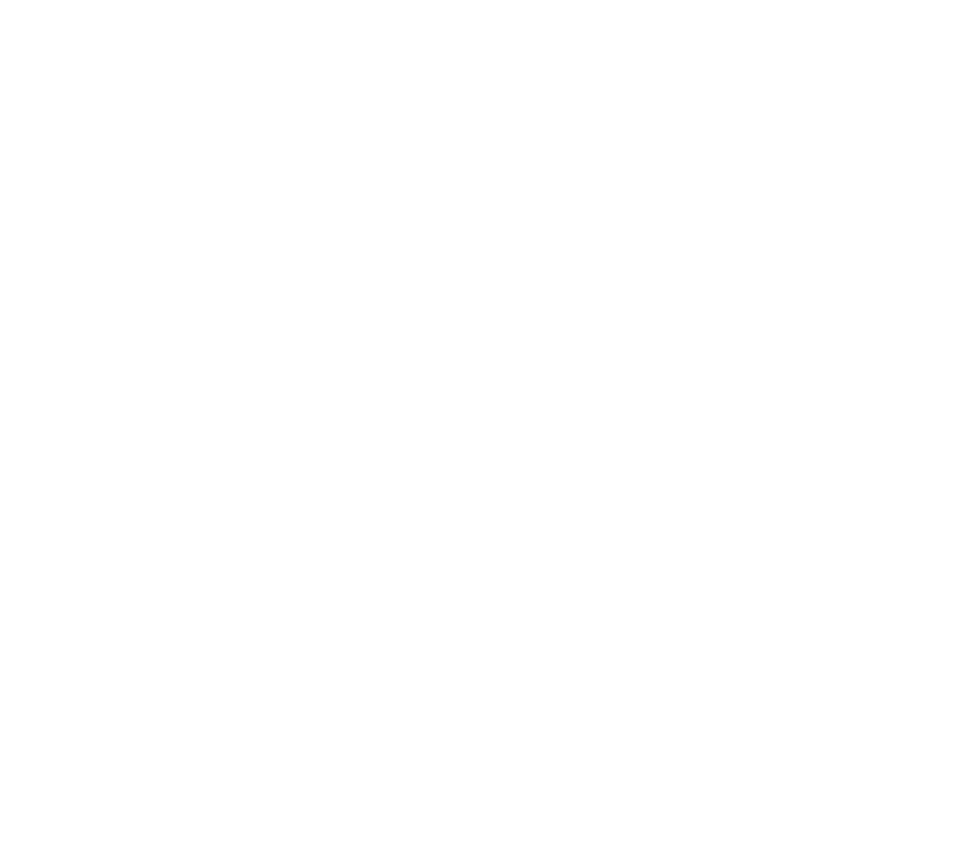
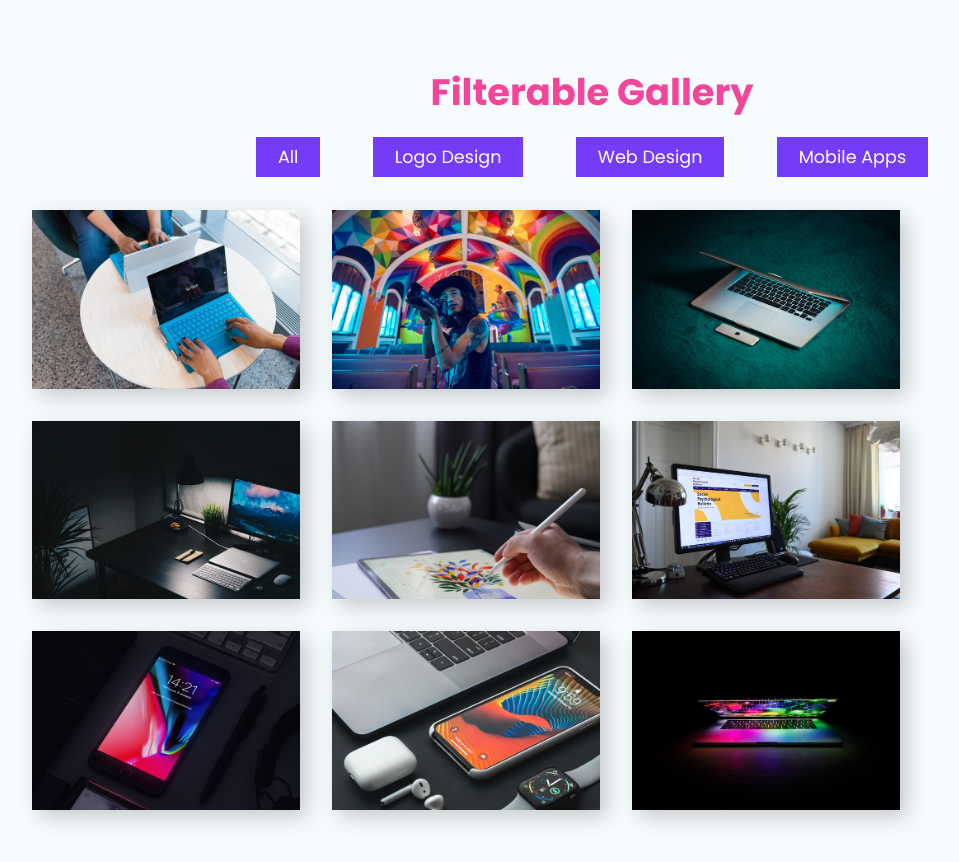
Before and after one commit to JogiAnditya/filtereable-portfolio, a plain HTML site: page index.html in a window 1280 px wide. Shown: the whole page, without its empty margins (48-1007 px from the left). Before the commit the page ends 800 px from the top, so only its background shows below. Drawn offline with Linux system fonts and the light colour scheme.

Commit message:
2nd-commit

```diff
--- a/app.js
+++ b/app.js
@@ -0,0 +1,22 @@
+
+    const buttons = document.querySelectorAll('.btn');
+    const storeImages = document.querySelectorAll('.store-item');
+
+    buttons.forEach((button) => {
+        button.addEventListener('click', (e) => {
+            e.preventDefault();
+            const filter = e.target.dataset.filter;
+
+            storeImages.forEach((item) => {
+                if (filter === 'all') {
+                    item.style.display = 'block';
+                } else {
+                    if (item.classList.contains(filter)) {
+                        item.style.display = 'block';
+                    } else {
+                        item.style.display = 'none';
+                    };
+                };
+            });
+        });
+    });
--- a/index.html
+++ b/index.html
@@ -8,7 +8,44 @@
     <link rel="stylesheet" href="style.css">
 </head>
 <body>
-
+    <div class="container">
+        <h2>Filterable Gallery</h2>
+        <div class="menu">
+            <a href="#" class="btn" data-filter="all">All</a>
+            <a href="#" class="btn" data-filter="logo">Logo Design</a>
+            <a href="#" class="btn" data-filter="web">Web Design</a>
+            <a href="#" class="btn" data-filter="mobile">Mobile Apps</a>
+        </div>
+        <div class="box" id="store-items">
+            <div class="store-item logo">
+                <img src="img/logo1.jpg" alt="logo1" class="store-img">
+            </div>
+            <div class="store-item logo">
+                <img src="img/logo2.jpg" alt="logo1" class="store-img">
+            </div>
+            <div class="store-item logo">
+                <img src="img/logo3.jpg" alt="logo1" class="store-img">
+            </div>
+            <div class="store-item web">
+                <img src="img/web1.jpg" alt="web1" class="store-img">
+            </div>
+            <div class="store-item web">
+                <img src="img/web2.jpg" alt="web1" class="store-img">
+            </div>
+            <div class="store-item web">
+                <img src="img/web3.jpg" alt="web1" class="store-img">
+            </div>
+            <div class="store-item mobile">
+                <img src="img/mobile1.jpg" alt="mobile1" class="store-img">
+            </div>
+            <div class="store-item mobile">
+                <img src="img/mobile2.jpg" alt="mobile1" class="store-img">
+            </div>
+            <div class="store-item mobile">
+                <img src="img/mobile3.jpg" alt="mobile1" class="store-img">
+            </div>
+        </div>
+    </div>
 
     <script src="app.js"></script>
 </body>
--- a/style.css
+++ b/style.css
@@ -0,0 +1,61 @@
+@import url('https://fonts.googleapis.com/css2?family=Poppins:wght@100;200;300;400;500;600;700;800;900&display=swap');
+
+*{
+    margin: 0;
+    padding: 0;
+    box-sizing: border-box;
+}
+
+body {
+    font-family: 'Poppins', sans-serif;
+    width: 100%;
+    height: 100%;
+    background: #f6fbfd;
+}
+
+.container {
+    display: flex;
+    flex-direction: column;
+    justify-content: center;
+    align-items: center;
+    text-align: center;
+    margin: 4rem auto;
+    width: 90%;
+}
+
+h2 {
+    font-size: 2.3rem;
+    color: #f4459a;
+}
+
+.menu {
+    margin: 1.5rem 0;
+}
+
+.menu a {
+    font-size: 1.1rem;
+    text-decoration: none;
+    margin: 0 1.5rem;
+    background-color: #753cf8;
+    color: #fff;
+    padding: 8px 22px;
+}
+
+.box {
+    display: flex;
+    flex-direction: row;
+    justify-content: flex-start;
+    align-items: center;
+    flex-wrap: wrap;
+}
+
+.store-item {
+    width: 300px;
+    padding: 1rem;
+}
+
+.store-item img {
+    width: 100%;
+    display: block;
+    box-shadow: 7px 7px 20px rgba(0, 0, 0, 0.2);
+}
```
